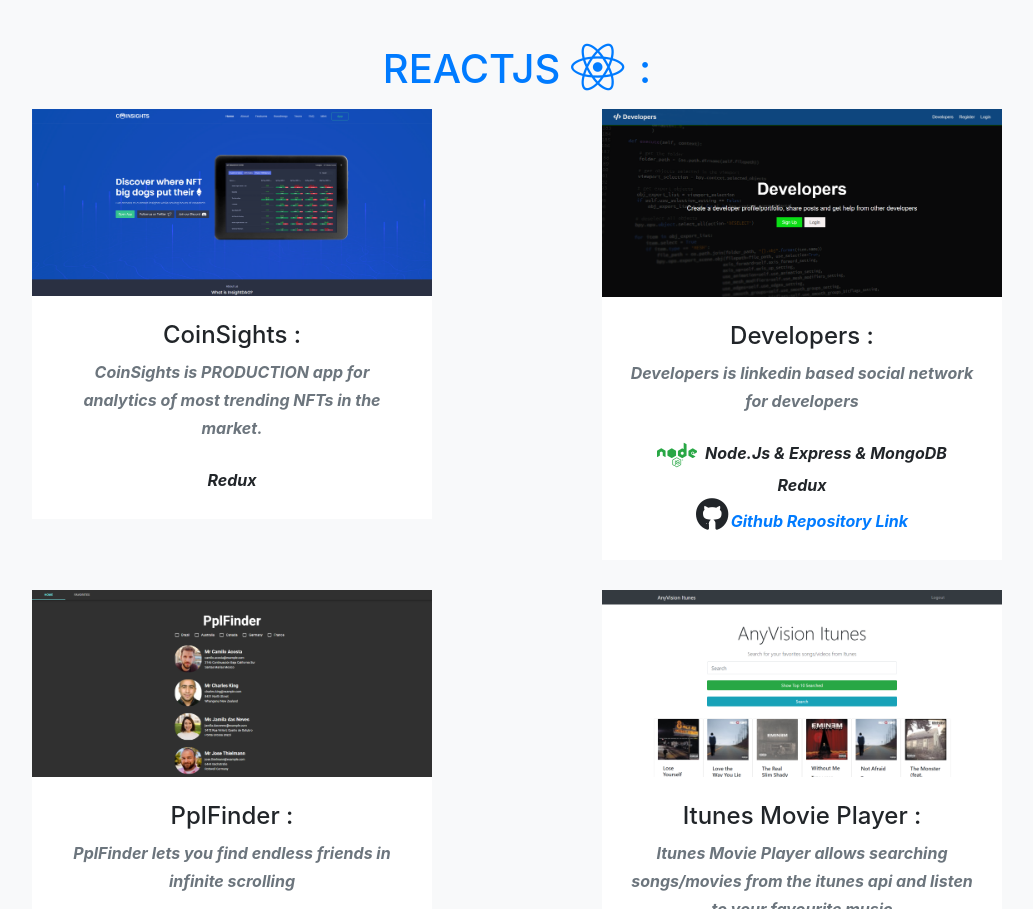
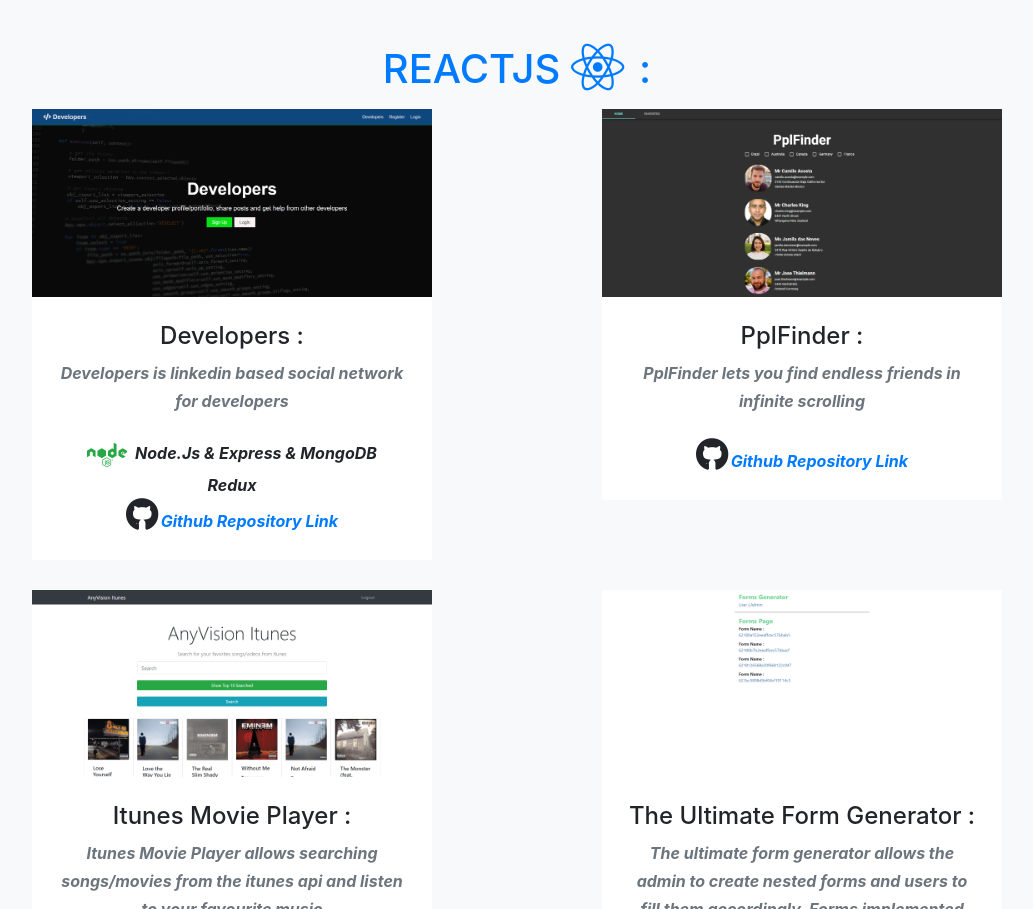
Before and after one commit to lironzaa/portfolio, a website with bundled scripts: page index.html in a window 1280 px wide. Shown: the part 1154-2063 px from the top of the page, without its empty margins (123-1156 px from the left). Built offline with nearby package versions, Linux system fonts and the light colour scheme; a web font is replaced by a local one.

Commit message:
coinsight remove

```diff
--- a/index.html
+++ b/index.html
@@ -94,24 +94,24 @@
             </div>
         </div>
         <div class="row">
-            <div class="col-md-6 col-sm-6 portfolio-item">
-                <a class="portfolio-link" target="_blank" href="https://coinsights.co/home">
-                    <div class="portfolio-hover">
-                        <div class="portfolio-hover-content">
-                            <i class="fas fa-plus fa-3x"></i>
-                        </div>
-                    </div>
-                    <img class="img-fluid" src="img/portfolio/react1.png" alt="react1">
-                </a>
-                <div class="portfolio-caption">
-                    <h4 class="mb-2">CoinSights :</h4>
-                    <p class="text-muted font-weight-bold">
-                        CoinSights is PRODUCTION app for analytics of most trending NFTs in the market.
-                    </p>
-                    <br>
-                    <p class="font-weight-bold">Redux</p>
-                </div>
-            </div>
+<!--            <div class="col-md-6 col-sm-6 portfolio-item">-->
+<!--                <a class="portfolio-link" target="_blank" href="https://coinsights.co/home">-->
+<!--                    <div class="portfolio-hover">-->
+<!--                        <div class="portfolio-hover-content">-->
+<!--                            <i class="fas fa-plus fa-3x"></i>-->
+<!--                        </div>-->
+<!--                    </div>-->
+<!--                    <img class="img-fluid" src="img/portfolio/react1.png" alt="react1">-->
+<!--                </a>-->
+<!--                <div class="portfolio-caption">-->
+<!--                    <h4 class="mb-2">CoinSights :</h4>-->
+<!--                    <p class="text-muted font-weight-bold">-->
+<!--                        CoinSights is PRODUCTION app for analytics of most trending NFTs in the market.-->
+<!--                    </p>-->
+<!--                    <br>-->
+<!--                    <p class="font-weight-bold">Redux</p>-->
+<!--                </div>-->
+<!--            </div>-->
             <div class="col-md-6 col-sm-6 portfolio-item">
                 <a class="portfolio-link">
                     <img class="img-fluid" src="img/portfolio/react2.png" alt="react2">
```
